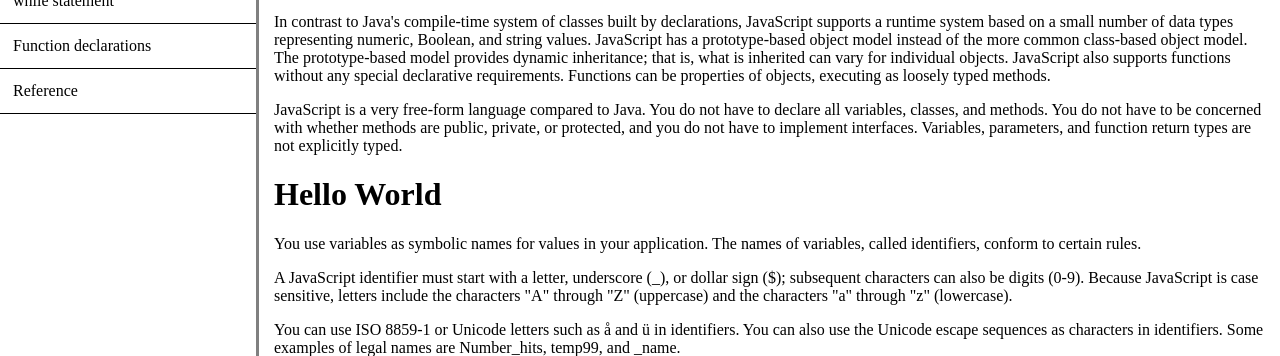
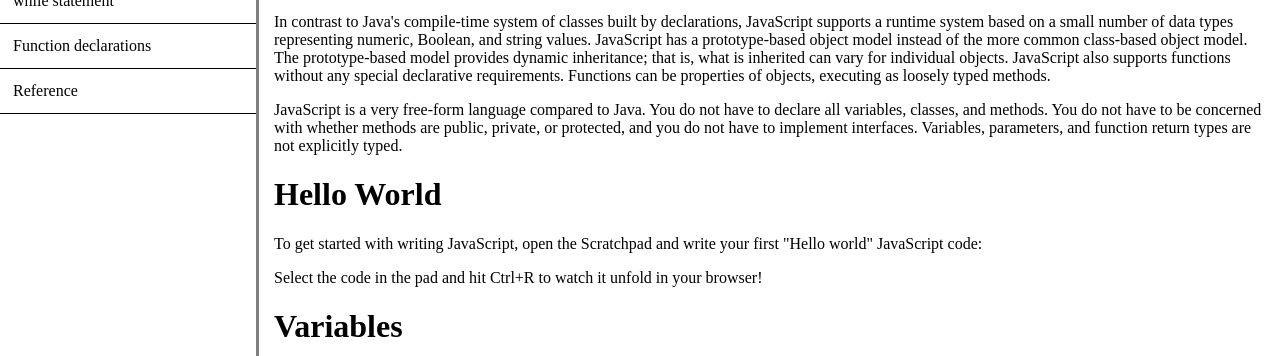
Before and after one commit to ismailhallirumuhammad/ismail-brian, a plain HTML site: page index.html in a window 1280 px wide. Shown: the part 596-952 px from the top of the page. Drawn offline with Linux system fonts and the light colour scheme.

Commit message:
formatted some text

```diff
--- a/index.html
+++ b/index.html
@@ -8,6 +8,8 @@
     <link rel="stylesheet" href="style.css">
 </head>
 <body>
+
+
     <div class="nav-bar">
         <h1>JS Documentation</h1>
         <ul>
@@ -28,10 +30,10 @@
         </ul>
     </div>
 
+
     <div class="body">
         <h1 id="introduction">Introduction</h1>
         <p>JavaScript is a cross-platform, object-oriented scripting language. It is a small and lightweight language. Inside a host environment (for example, a web browser), JavaScript can be connected to the objects of its environment to provide programmatic control over them.
-
             JavaScript contains a standard library of objects, such as Array, Date, and Math, and a core set of language elements such as operators, control structures, and statements. Core JavaScript can be extended for a variety of purposes by supplementing it with additional objects; for example:</p>
         <ul>
             <li>Client-side JavaScript extends the core language by supplying objects to control a browser and its Document Object Model (DOM). For example, client-side extensions allow an application to place elements on an HTML form and respond to user events such as mouse clicks, form input, and page navigation.</li>
@@ -44,17 +46,25 @@
             <li>Good working knowledge of HyperText Markup Language (HTML).</li>
             <li>Some programming experience. If you are new to programming, try one of the tutorials linked on the main page about JavaScript.</li>
         </ul>
+
+
         <h1 id="javascript-and-java">JavaScript and Java</h1>
         <p>JavaScript and Java are similar in some ways but fundamentally different in some others. The JavaScript language resembles Java but does not have Java's static typing and strong type checking. JavaScript follows most Java expression syntax, naming conventions and basic control-flow constructs which was the reason why it was renamed from LiveScript to JavaScript.</p>
         <p>In contrast to Java's compile-time system of classes built by declarations, JavaScript supports a runtime system based on a small number of data types representing numeric, Boolean, and string values. JavaScript has a prototype-based object model instead of the more common class-based object model. The prototype-based model provides dynamic inheritance; that is, what is inherited can vary for individual objects. JavaScript also supports functions without any special declarative requirements. Functions can be properties of objects, executing as loosely typed methods.</p>
         <p></p>JavaScript is a very free-form language compared to Java. You do not have to declare all variables, classes, and methods. You do not have to be concerned with whether methods are public, private, or protected, and you do not have to implement interfaces. Variables, parameters, and function return types are not explicitly typed.
 
+
         <h1 id="hello-world">Hello World</h1>
+        <p>To get started with writing JavaScript, open the Scratchpad and write your first "Hello world" JavaScript code:</p>
+        <p></p>
+        <p>Select the code in the pad and hit Ctrl+R to watch it unfold in your browser!</p>
+
+
+        <h1 id="variables">Variables</h1>
         <p>You use variables as symbolic names for values in your application. The names of variables, called identifiers, conform to certain rules.</p>
         <p>A JavaScript identifier must start with a letter, underscore (_), or dollar sign ($); subsequent characters can also be digits (0-9). Because JavaScript is case sensitive, letters include the characters "A" through "Z" (uppercase) and the characters "a" through "z" (lowercase).</p>
         <p>You can use ISO 8859-1 or Unicode letters such as å and ü in identifiers. You can also use the Unicode escape sequences as characters in identifiers. Some examples of legal names are Number_hits, temp99, and _name.</p>
 
-        <h1 id="variables">Variables</h1>
 
         <h1 id="declaring-variables">Declaring variables</h1>
         <p>You can declare a variable in three ways:</p>
@@ -75,6 +85,7 @@
         <p></p>
         <p>This behavior changes, when using the let declaration introduced in ECMAScript 2015.</p>
         <p></p>
+
 
         <h1 id="global-variable">Global Variable</h1>
         <p>Global variables are in fact properties of the global object. In web pages the global object is window, so you can set and access global variables using the window.variable syntax.</p>
@@ -124,6 +135,7 @@
         <p>If you need to use an assignment in a conditional expression, a common practice is to put additional parentheses around the assignment. For example:</p>
         <p></p>
 
+
         <h1 id="while-statemen">while statement</h1>
         <p>A while statement executes its statements as long as a specified condition evaluates to true. A while statement looks as follows:</p>
         <p></p>
@@ -134,6 +146,7 @@
         <p>The following while loop iterates as long as n is less than three:</p>
         <p></p>
         <p>With each iteration, the loop increments n and adds that value to x. Therefore, x and n take on the following values:</p>
+
         <ul>
             <li>After the first pass: n = 1 and x = 1</li>
             <li>After the second pass: n = 2 and x = 3</li>
```
